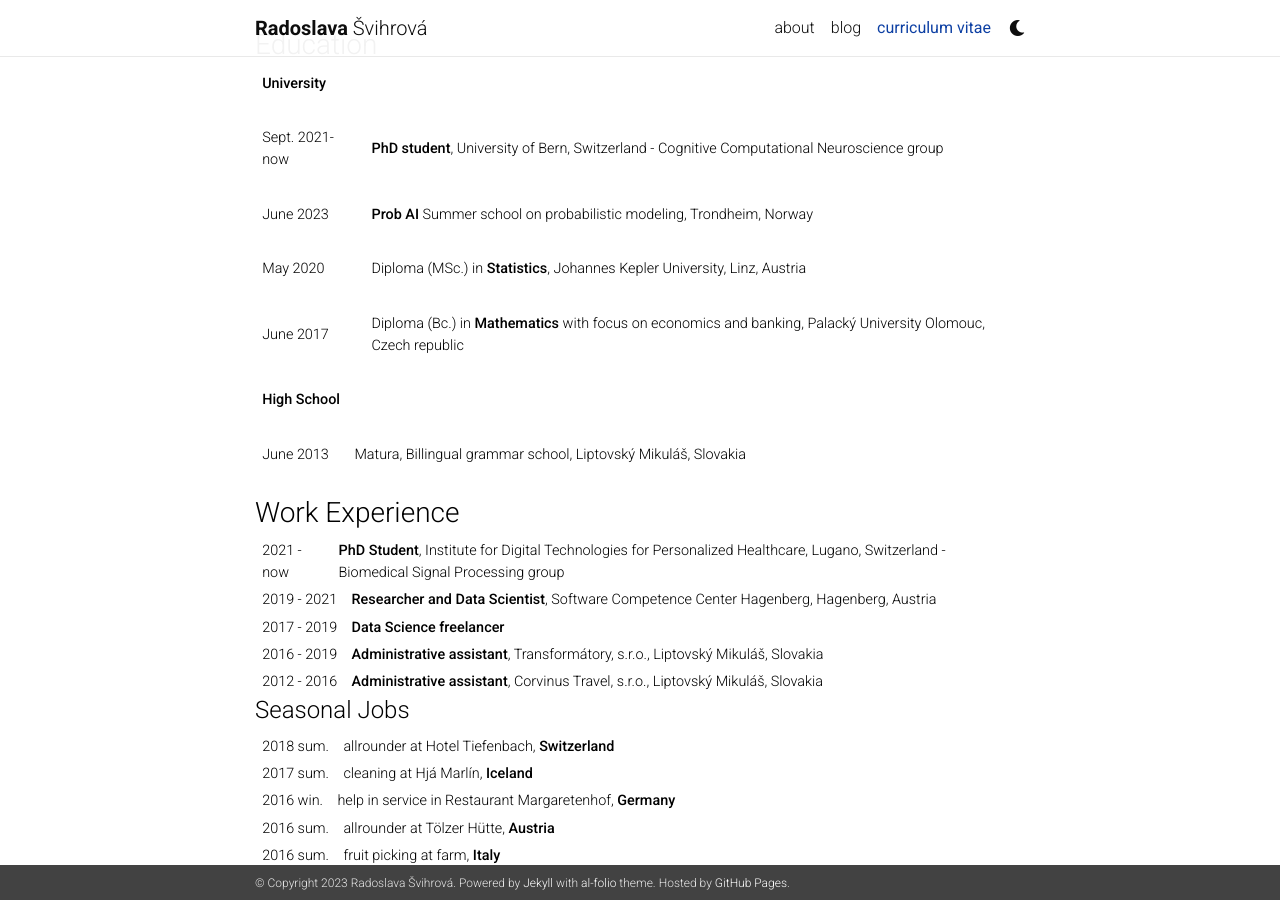
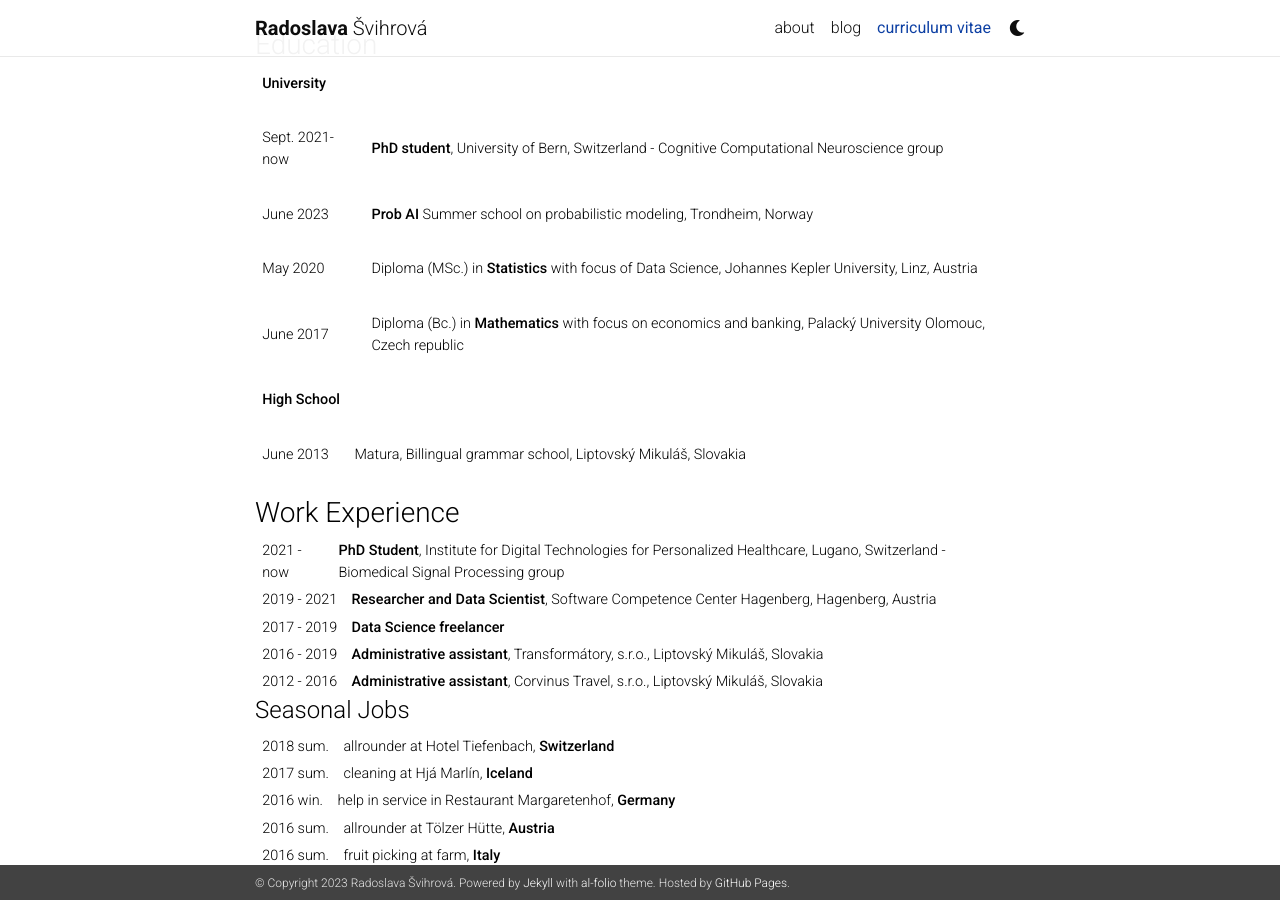
Before and after one commit to RadoslavaS/RadoslavaS.github.io, a Jekyll site: the page built from _pages/cv.md, in a window 1280 px wide and 900 px high, scrolled down 687 px. Built offline with Jekyll 4.4.1, drawn with Linux system fonts in a browser that asks for light colours; nearby versions of some CDN libraries; a style sheet for code colours, icons or effects is not loaded.

Commit message:
minor update

```diff
--- a/_pages/cv.md
+++ b/_pages/cv.md
@@ -23,7 +23,7 @@ nav: true
 |                        |
 |June 2023                        | **Prob AI** Summer school on probabilistic modeling, Trondheim, Norway
 |                        |
-| May 2020             | Diploma (MSc.) in **Statistics**, Johannes Kepler University, Linz, Austria
+| May 2020             | Diploma (MSc.) in **Statistics** with focus of Data Science, Johannes Kepler University, Linz, Austria
 |                        |
 | June 2017              | Diploma (Bc.) in **Mathematics** with focus on economics and banking, Palacký University Olomouc, Czech republic
 |                        |
```
